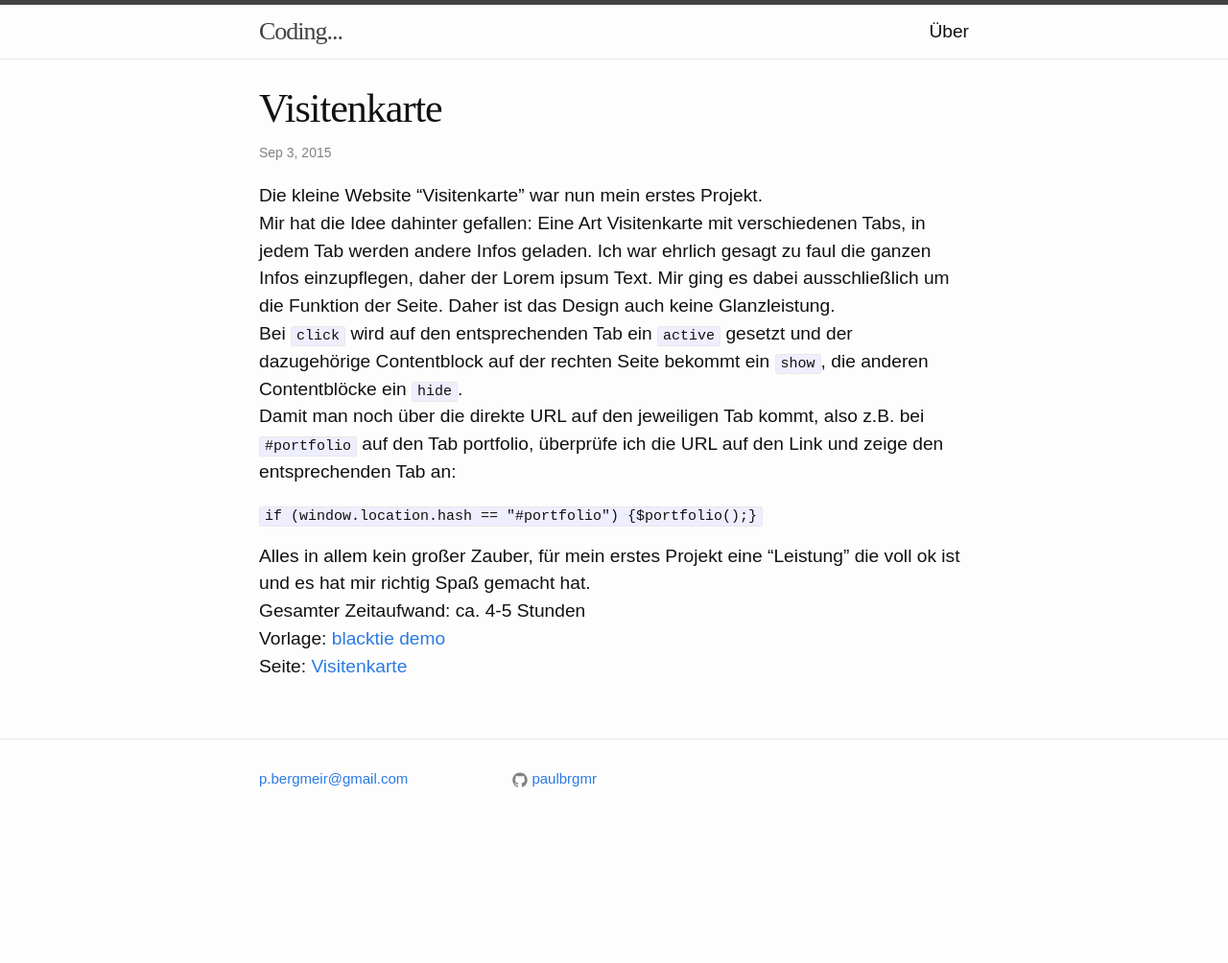
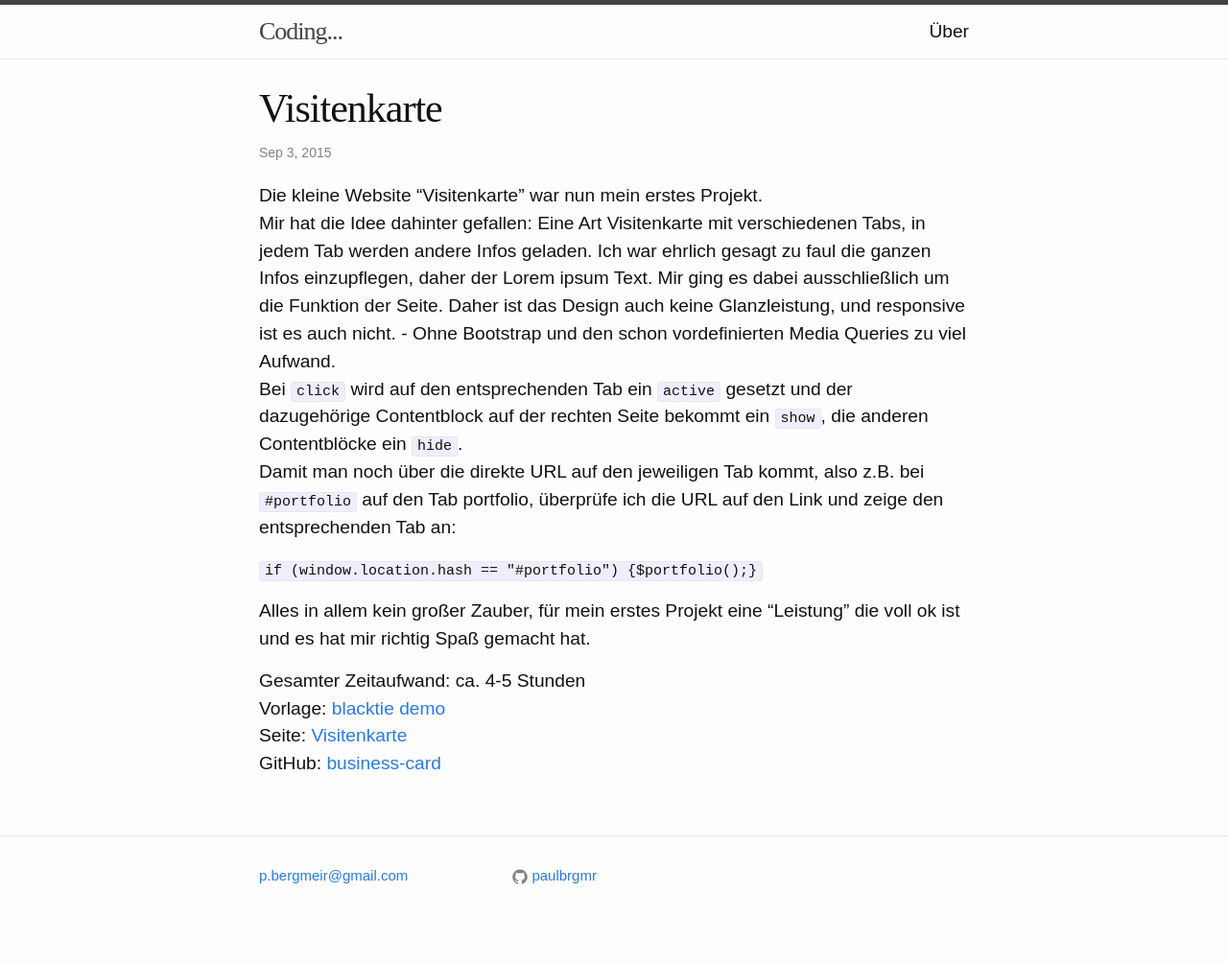
Before and after one commit to paulbrgmr/paulbrgmr.github.io, a Jekyll site: the page built from _posts/2015-09-03-business-card.md, in a window 1280 px wide. Shown: the whole page at 96% size. Built offline with Jekyll 4.4.1, drawn with Linux system fonts in a browser that asks for light colours; comment, search, counter and statistics services are not loaded; before the commit the page ends 902 px from its top, so only the background shows below that.

Commit message:
edited business-card post

```diff
--- a/_posts/2015-09-03-business-card.md
+++ b/_posts/2015-09-03-business-card.md
@@ -5,7 +5,7 @@ title:  "Visitenkarte"
 
 Die kleine Website "Visitenkarte" war nun mein erstes Projekt.
 Mir hat die Idee dahinter gefallen: Eine Art Visitenkarte mit verschiedenen Tabs, in jedem Tab werden andere Infos geladen. Ich war ehrlich
-gesagt zu faul die ganzen Infos einzupflegen, daher der Lorem ipsum Text. Mir ging es dabei ausschließlich um die Funktion der Seite. Daher ist das Design auch keine Glanzleistung.
+gesagt zu faul die ganzen Infos einzupflegen, daher der Lorem ipsum Text. Mir ging es dabei ausschließlich um die Funktion der Seite. Daher ist das Design auch keine Glanzleistung, und responsive ist es auch nicht. - Ohne Bootstrap und den schon vordefinierten Media Queries zu viel Aufwand.
 Bei <code>click</code> wird auf den entsprechenden Tab ein <code>active</code> gesetzt und der dazugehörige Contentblock auf der rechten Seite bekommt ein <code>show</code>,
 die anderen Contentblöcke ein <code>hide</code>.
 Damit man noch über die direkte URL auf den jeweiligen Tab kommt, also z.B. bei <code>#portfolio</code> auf den Tab portfolio, überprüfe ich die URL auf den Link und zeige den entsprechenden Tab an:
@@ -13,6 +13,8 @@ Damit man noch über die direkte URL auf den jeweiligen Tab kommt, also z.B. bei
 <code>if (window.location.hash == "#portfolio") {$portfolio();}</code>
 
 Alles in allem kein großer Zauber, für mein erstes Projekt eine "Leistung" die voll ok ist und es hat mir richtig Spaß gemacht hat.
+
 Gesamter Zeitaufwand: ca. 4-5 Stunden
 Vorlage: [blacktie demo](http://blacktie.co/demo/victoria/){:target="_blank"}
 Seite: [Visitenkarte](http://code.pbergmeir.com/business-card/index.html){:target="_blank"}
+GitHub: [business-card](https://github.com/paulbrgmr/business-card){:target="_blank"}
```
